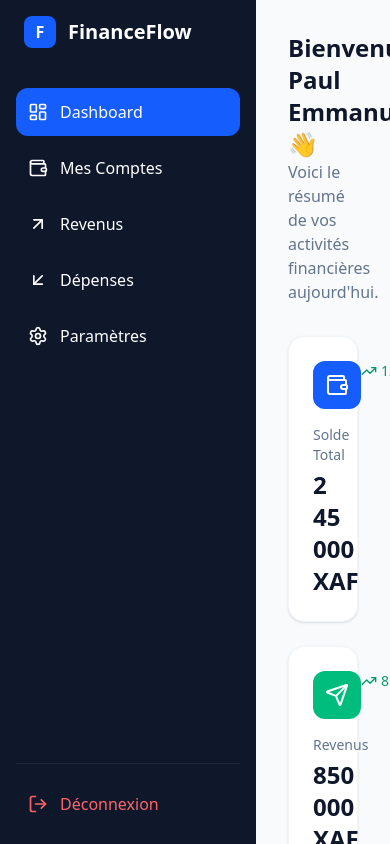
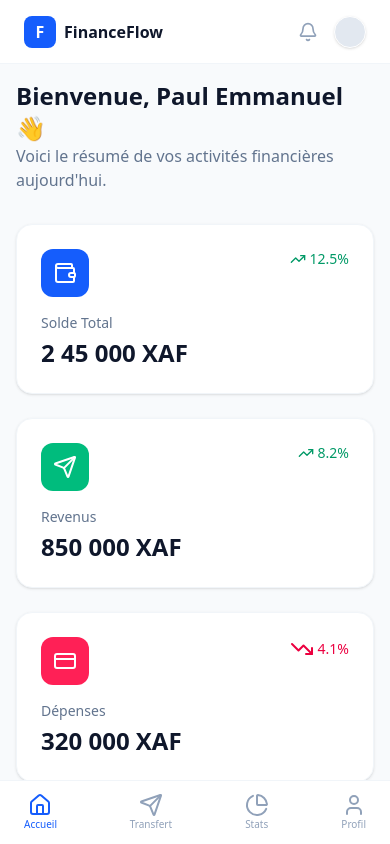
Before and after one commit to atedesi22/FinanceFlow-Dashboard, a React (Vite) app: page / in a window 390 px wide. Shown: the top 844 px of the page. Built offline with nearby package versions, Linux system fonts and the light colour scheme.

Commit message:
topbar and mobileview

```diff
--- /dev/null
+++ b/src/components/BottomNav.jsx
@@ -0,0 +1,26 @@
+// src/components/BottomNav.jsx
+import { Home, Send, PieChart, User } from "lucide-react";
+
+const BottomNav = () => {
+    return (
+        <div className="lg:hidden fixed bottom-0 left-0 right-0 bg-white border-t border-slate-100 px-6 py-3 flex justify-between items-center z-50">
+            <button className="flex flex-col items-center text-blue-600">
+                <Home size={24} />
+                <span className="text-[10px] font-medium">Accueil</span>
+            </button>
+            <button className="flex flex-col items-center text-slate-400">
+                <Send size={24} />
+                <span className="text-[10px] font-medium">Transfert</span>
+            </button>
+            <button className="flex flex-col items-center text-slate-400">
+                <PieChart size={24} />
+                <span className="text-[10px] font-medium">Stats</span>
+            </button>
+            <button className="flex flex-col items-center text-slate-400">
+                <User size={24} />
+                <span className="text-[10px] font-medium">Profil</span>
+            </button>
+        </div>
+    );
+};
+export default BottomNav;
--- a/src/components/SideBar.jsx
+++ b/src/components/SideBar.jsx
@@ -10,7 +10,7 @@ const Sidebar = () => {
   ];
 
   return (
-    <div className="h-screen w-64 fixed top-0 left-0 bg-slate-900 text-white flex flex-col p-4 z-50">
+    <div className="h-screen w-64 top-0  bg-slate-900 text-white flex flex-col p-4 z-50">
       <div className="flex items-center gap-3 mb-10 px-2">
         <div className="w-8 h-8 bg-blue-600 rounded-lg flex items-center justify-center font-bold">F</div>
         <h1 className="text-xl font-bold">FinanceFlow</h1>
--- /dev/null
+++ b/src/components/Topbar.jsx
@@ -0,0 +1,24 @@
+import { Bell, Menu } from "lucide-react";
+
+
+const Topbar = ({onMenuClick}) =>{
+    return(
+        <>
+        <div className="h-16 bg-white border-b border-slate-100 px-6 flex justify-between items-center sticky top-0 z-40">
+            <div className="flex items-center gap-2 lg:hidden">
+                <div className="w-8 h-8 bg-blue-600 rounded-lg flex items-center justify-center text-white font-bold">F</div>
+                <span className="font-bold text-slate-900">FinanceFlow</span>
+            </div>
+
+            <div className="hidden sm:block text-slate-400">Dashboard / Accueil</div>
+
+            <div className="flex items-center gap-4">
+                <Bell size={20} className="text-slate-400" />
+                <div className="w-8 h-8 bg-slate-200 rounded-full border border-white shadow-sm"></div>
+            </div>
+        </div>
+        </>
+    )
+}
+
+export default Topbar;
--- a/src/layouts/DashboardLayout.jsx
+++ b/src/layouts/DashboardLayout.jsx
@@ -1,18 +1,35 @@
 import { Outlet } from "react-router-dom";
 import Sidebar from "../components/SideBar";
+import { useState } from "react";
+import Topbar from "../components/Topbar";
+import BottomNav from "../components/BottomNav";
 
 
 
 const DashboardLayout = () =>{
+    const [isMobileMenuOpen, setIsMobileMenuOpen] = useState(false);
 
     return(
-        <div className="flex min-h-screen bg-slate-50">
-            <Sidebar/>
+        <>
+            <div className="min-h-screen bg-slate-50 flex flex-row">
+                {/* Sidebar visible SEULEMENT sur grand écran */}
+                <div className="hidden lg:block w-64 h-screen sticky top-0 bg-slate-900">
+                    <Sidebar />
+                </div>
 
-            <main className="flex-1 ml-64 p-8 overflow-auto">
-                <Outlet/>
-            </main>
-        </div>
+                <div className="flex-1 flex flex-col min-w-0">
+                    <Topbar />
+
+                    {/* Contenu principal avec marge en bas sur mobile pour ne pas être caché par la BottomNav */}
+                    <main className="p-4 lg:p-8 mb-20 lg:mb-0 overflow-y-auto">
+                    <Outlet />
+                    </main>
+                </div>
+
+                {/* BottomNav visible SEULEMENT sur mobile */}
+                <BottomNav />
+            </div>
+        </>
     )
 }
 
```
